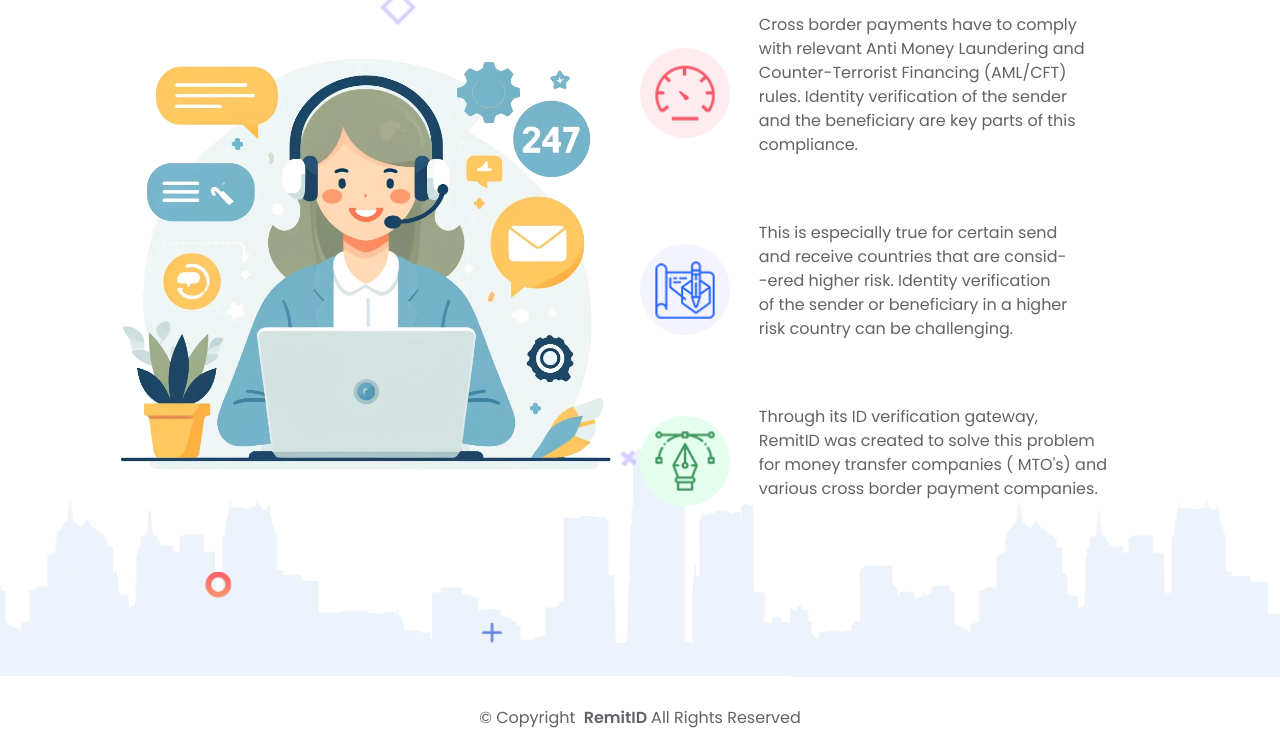
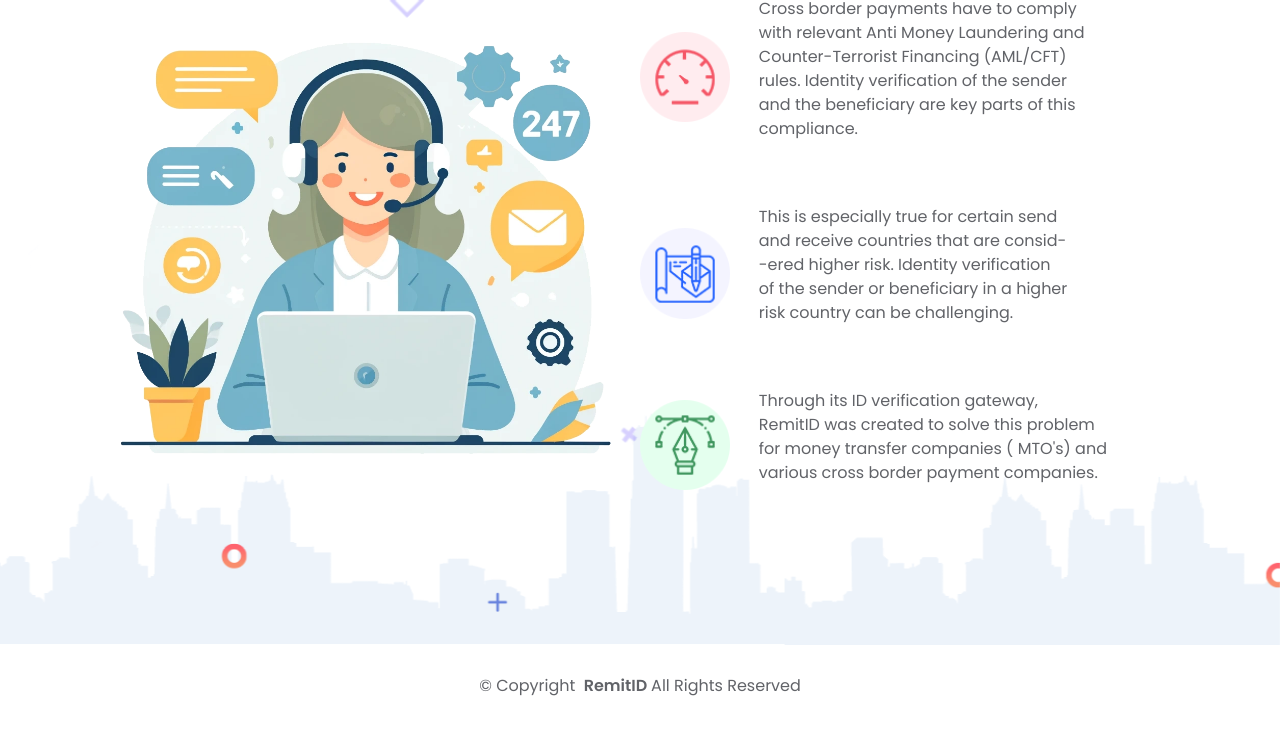
Before and after one commit to mahabubalam25/RemitID, a plain HTML site: page index.html in a window 1280 px wide. Shown: the part 172-918 px from the top of the page. After the commit the page ends 886 px from the top, so only its background shows below. Drawn offline with Linux system fonts and the light colour scheme.

Commit message:
Update index.html

```diff
--- a/index.html
+++ b/index.html
@@ -64,7 +64,7 @@
           </div>
         </div>
       </nav>
-      <section class="py-6" id="home">
+      <section class="py-5" id="home">
         <div class="bg-holder" style="background-image:url(assets/img/illustrations/hero-bg.png);background-position:bottom;background-size:cover;">
         </div>
         <!--/.bg-holder-->
```
